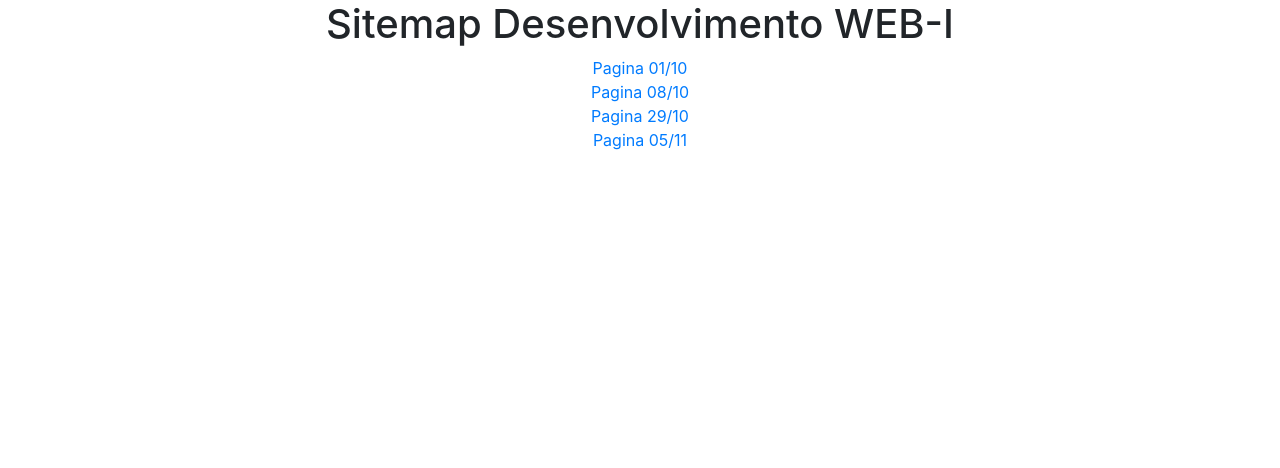
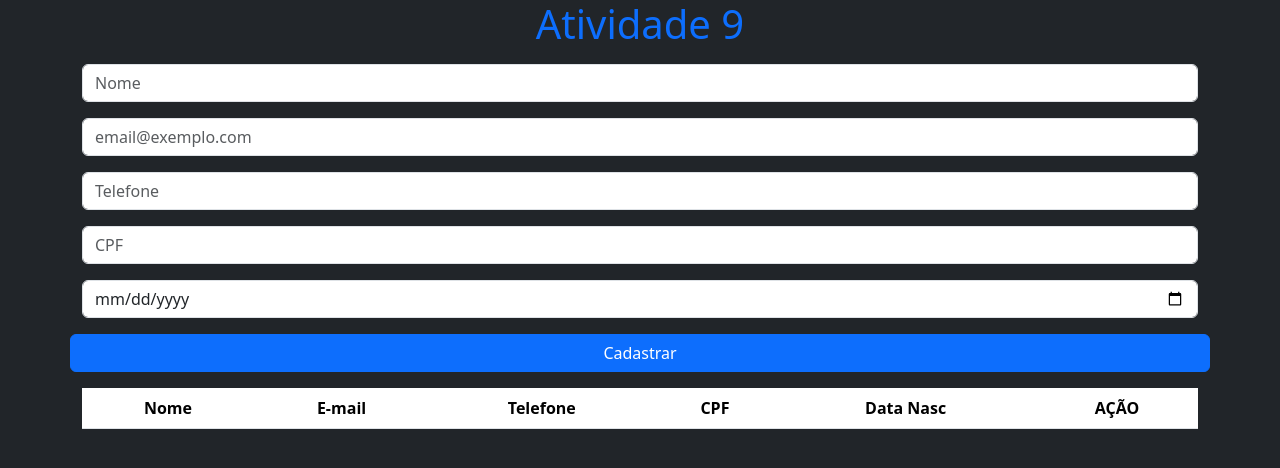
Before and after one commit to caioandrade42/WEB1, a PHP site: a page that, after the commit, uses Atividade 9/index.html in a window 1280 px wide. Shown: the top 468 px of the page. Run offline with PHP 8.4, Linux system fonts and the light colour scheme; lists and menus that the app fills with data are empty.

Commit message:
atividade 9

```diff
--- /dev/null
+++ b/Atividade 9/index.html
@@ -0,0 +1,53 @@
+<!doctype html>
+<html lang="pt-br">
+  <head>
+    <meta charset="utf-8">
+    <meta name="viewport" content="width=device-width, initial-scale=1">
+    <title>Atividade 9</title>
+    <link href="https://cdn.jsdelivr.net/npm/bootstrap@5.3.3/dist/css/bootstrap.min.css" rel="stylesheet" integrity="sha384-QWTKZyjpPEjISv5WaRU9OFeRpok6YctnYmDr5pNlyT2bRjXh0JMhjY6hW+ALEwIH" crossorigin="anonymous">
+
+  </head>
+  <body class="bg-dark container align-items-center text-primary">
+      <header class="text-center"><h1>Atividade 9</h1></header>
+      <form id="form1">
+          <div class="mt-3">
+              <label for="nome" class="visually-hidden">Nome</label>
+              <input type="text" id="nome" name="nome" required placeholder="Nome" class="form-control">
+          </div>
+          <div class="mt-3">
+              <label for="email" class="visually-hidden">E-mail</label>
+              <input type="email" id="email" name="email" required placeholder="email@exemplo.com" class="form-control">
+          </div>
+          <div class="mt-3">
+              <label for="telefone" class="visually-hidden">Telefone</label>
+              <input type="tel" id="telefone" name="telefone" required placeholder="Telefone" class="form-control">
+          </div>
+          <div class="mt-3">
+              <label for="senha" class="visually-hidden">CPF</label>
+              <input type="text" id="cpf" name="CPF" required placeholder="CPF" class="form-control">
+          </div>
+          <div class="mt-3">
+            <label for="dataNasc" class="visually-hidden">Data Nasc</label>
+            <input type="date" id="dataNasc" name="dataNasc" required placeholder="dd/mm/aaaa" class="form-control">
+        </div>
+          <div class="row">
+          <button class="btn btn-primary mt-3">Cadastrar</button>
+          </div>
+      </form>
+      <table class="container text-center table mt-3">
+          <thead>
+              <tr>
+                  <th>Nome</th>
+                  <th>E-mail</th>
+                  <th>Telefone</th>
+                  <th>CPF</th>
+                  <th>Data Nasc</th>
+                  <th>AÇÃO</th>
+              </tr>
+          </thead>
+          <tbody id="corpo_tabela"></tbody>
+      </table>
+    <script src="script.js" defer></script>
+    <script src="https://cdn.jsdelivr.net/npm/bootstrap@5.3.3/dist/js/bootstrap.bundle.min.js" integrity="sha384-YvpcrYf0tY3lHB60NNkmXc5s9fDVZLESaAA55NDzOxhy9GkcIdslK1eN7N6jIeHz" crossorigin="anonymous"></script>
+  </body>
+</html>
--- /dev/null
+++ b/Atividade 9/script.js
@@ -0,0 +1,40 @@
+
+function criaLinha(event){
+  event.preventDefault();
+  const corpoTabela = document.getElementById('corpo_tabela');
+  const nome = document.getElementById('nome');
+  const email = document.getElementById('email');
+  const tel = document.getElementById('telefone');
+  const cpf = document.getElementById('cpf');
+  const dataNasc = document.getElementById('dataNasc');
+  const tr = document.createElement('tr');
+  const td1 = document.createElement('td');
+  const td2 = document.createElement('td');
+  const td3 = document.createElement('td');
+  const td4 = document.createElement('td');
+  const td5 = document.createElement('td');
+  const td6 = document.createElement('td');
+  const btEx = document.createElement('button');
+  btEx.innerText = 'Excluir';
+  btEx.classList.add('btn');
+  btEx.classList.add('btn-danger');
+  btEx.setAttribute('texto', iptNome.value);
+  btEx.addEventListener('click', excluirLinha);
+  td1.innerText = nome.value;
+  td2.innerText = email.value;
+  td3.innerText = tel.value;
+  td4.innerText = cpf.value;
+  td5.innerText = dataNasc.value;
+  td6.append(btEx);
+  tr.append(td1, td2, td3, td4, td5, td6);
+  corpoTabela.append(tr);
+  event.target.reset()
+}
+
+function excluirLinha(e){
+  const texto = e.target.getAttribute('texto');
+      e.target.parentNode.parentNode.remove();
+}
+
+const form = document.getElementById('form1');
+form.addEventListener('submit', inserirDadosTabela);
--- a/atividade-8/css/atividade8.css
+++ b/atividade-8/css/atividade8.css
@@ -1,4 +1,4 @@
 .img-fluid:hover {
-  transform: scale(2.5);
+  transform: scale(3);
   transition: transform 0.3s ease-in-out;
 }
```
Also changed, not shown: atividade-8/atividade8.html (+10 -10 lines), atividade-8/js/modulo.js (+5 -3 lines).
